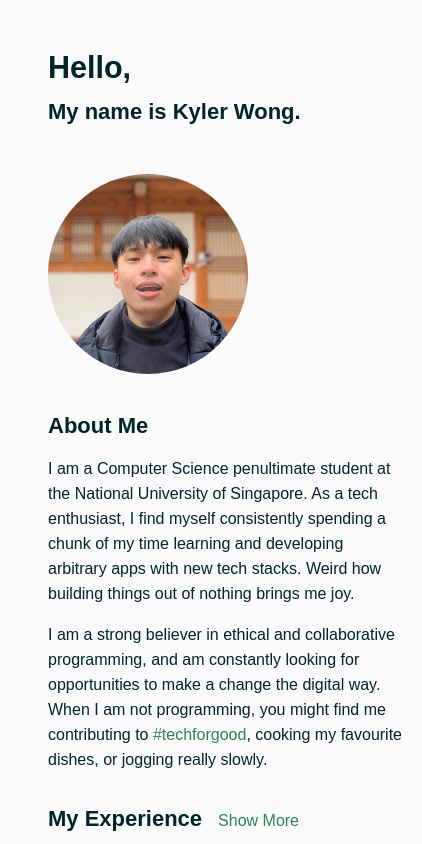
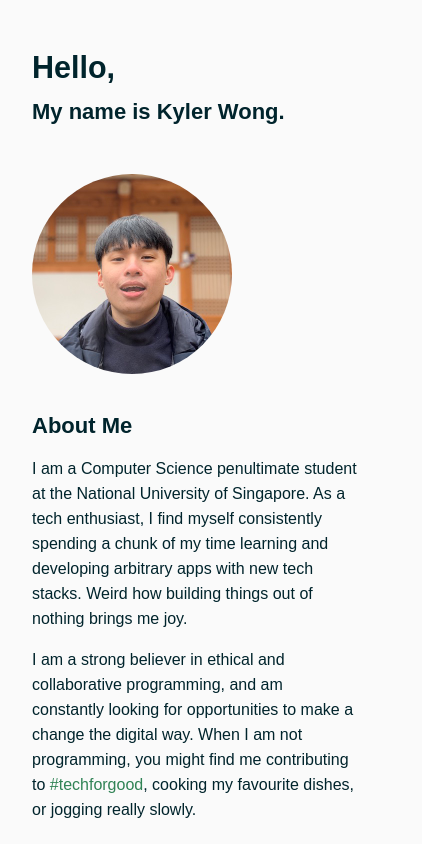
Before and after one commit to kylerwsm/portfolio, a Next.js app: page / in a window 390 px wide. Shown: the top 844 px of the page, 422 px wide, since content can reach past the window. Built offline with nearby package versions, Linux system fonts and the light colour scheme.

Commit message:
fix: padding fix for mobile view

```diff
--- a/styles/layout.styles.ts
+++ b/styles/layout.styles.ts
@@ -2,6 +2,9 @@ import makeStyles from '@material-ui/core/styles/makeStyles'
 
 const useLayoutStyles = makeStyles((theme) => ({
   root: {
+    width: 'unset',
+    paddingLeft: 0,
+    paddingRight: 0,
     marginLeft: 32,
     marginRight: 32,
     [theme.breakpoints.up('sm')]: {
```
